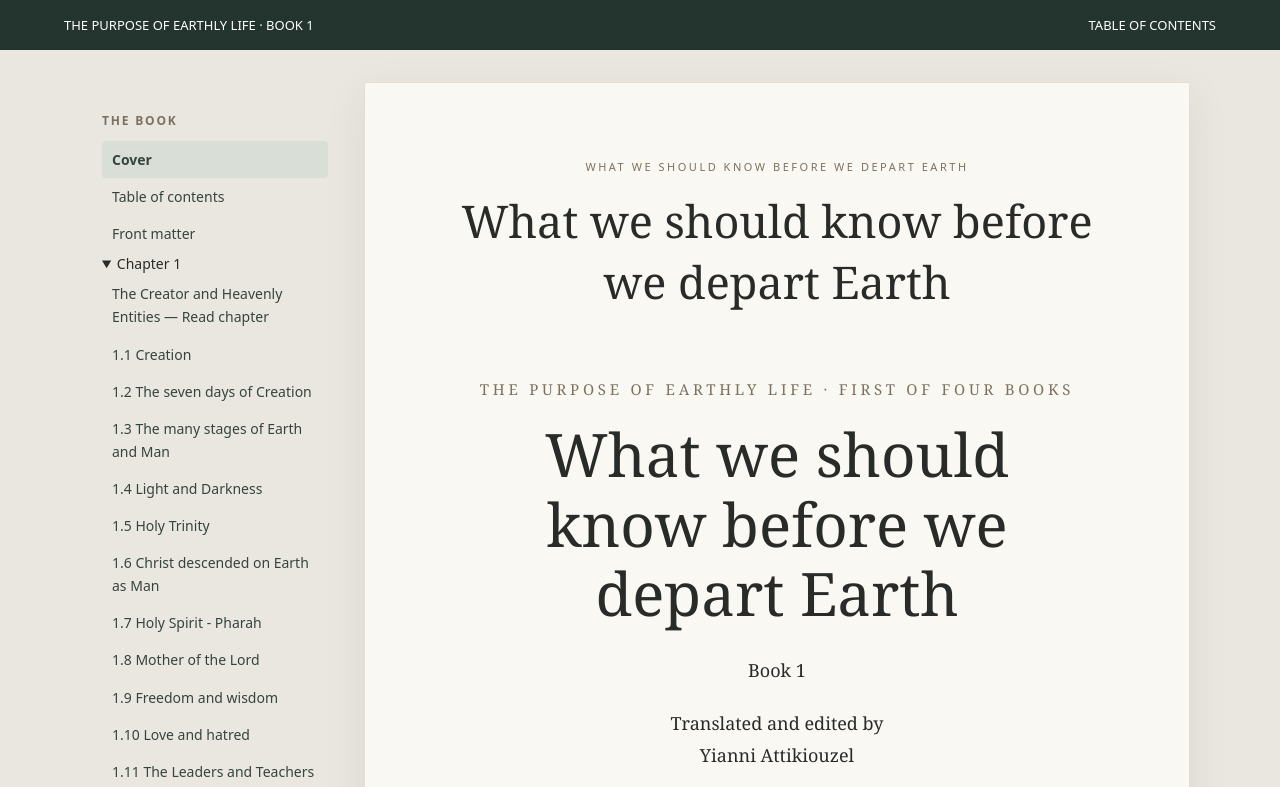
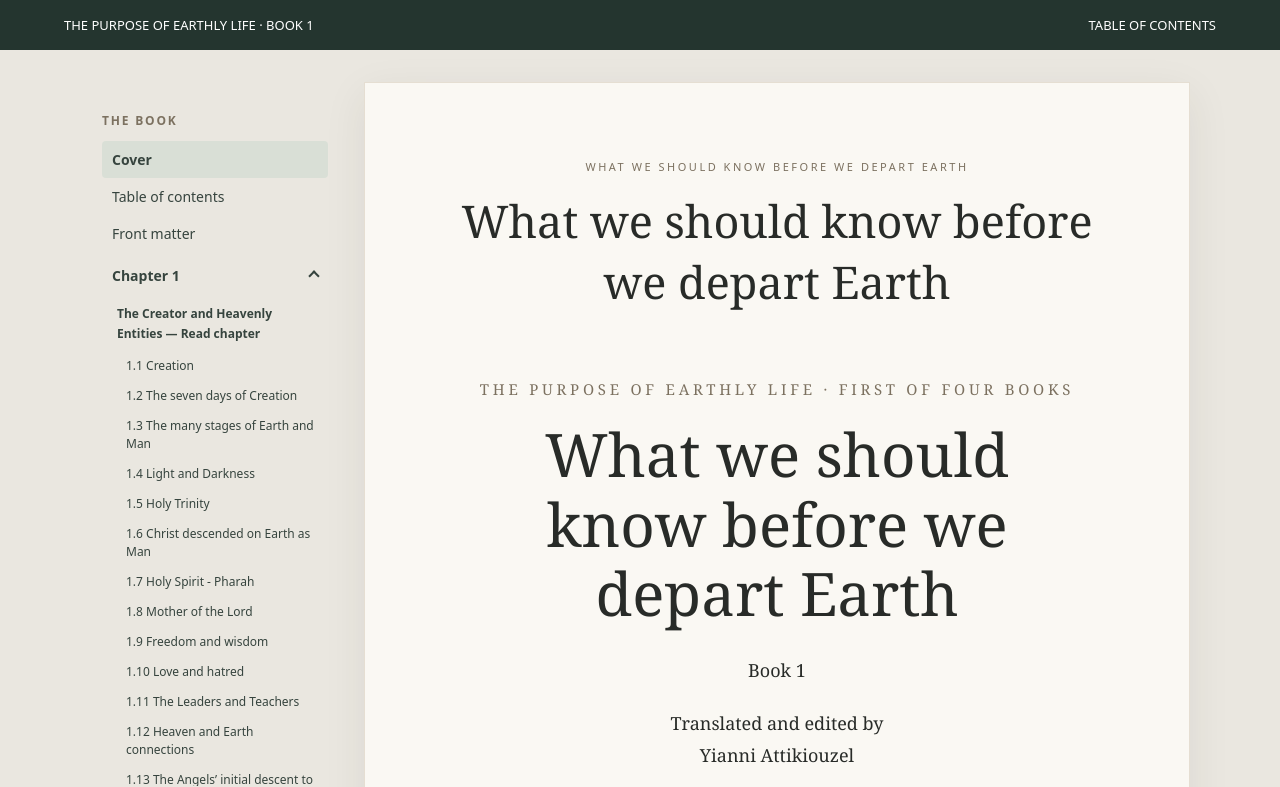
Before and after one commit to oceangr2-del/what-we-should-know-before-we-depart-earth, a plain HTML site: page index.html in a window 1280 px wide. Shown: the top 787 px of the page. Drawn offline with Linux system fonts and the light colour scheme.

Commit message:
Style expandable left-side chapter navigation

```diff
--- a/style.css
+++ b/style.css
@@ -5,3 +5,18 @@
 
 /* Original PDF illustrations, added for visual source fidelity */
 .original-figure{margin:2rem auto;max-width:780px;text-align:center;break-inside:avoid}.original-figure img{max-width:100%;height:auto;display:block;margin:auto;border:1px solid #d9d3c6}.original-figure figcaption{font-size:.78rem;color:#776f61;margin-top:.45rem}
+
+
+/* Expandable left-hand book navigation */
+.sidebar .sidebar-chapter{border-bottom:1px solid var(--edge);margin:3px 0 5px}
+.sidebar .sidebar-chapter summary{list-style:none;cursor:pointer;display:flex;align-items:center;justify-content:space-between;gap:8px;padding:9px 10px;font-weight:650;color:#36443e;border-radius:4px}
+.sidebar .sidebar-chapter summary::-webkit-details-marker{display:none}
+.sidebar .sidebar-chapter summary:hover,.sidebar .sidebar-chapter summary:focus-visible{background:#e1e5de}
+.sidebar .sidebar-chapter summary:focus-visible{outline:2px solid #50765c}
+.sidebar .sidebar-chevron{width:8px;height:8px;border-right:2px solid currentColor;border-bottom:2px solid currentColor;transform:rotate(45deg);flex:none}
+.sidebar .sidebar-chapter[open] .sidebar-chevron{transform:rotate(225deg)}
+.sidebar .sidebar-sections{padding:1px 0 10px}
+.sidebar .sidebar-sections a.sidebar-chapter-title{font-size:12px;font-weight:600;padding-left:15px}
+.sidebar .sidebar-sections a.sidebar-subchapter{font-size:12px;line-height:1.5;padding:6px 8px 6px 24px}
+.sidebar .sidebar-sections a:hover,.sidebar .sidebar-sections a:focus-visible{background:#e1e5de;text-decoration:underline}
+.sidebar .sidebar-sections a.active{background:#d9dfd6;font-weight:650}
```
